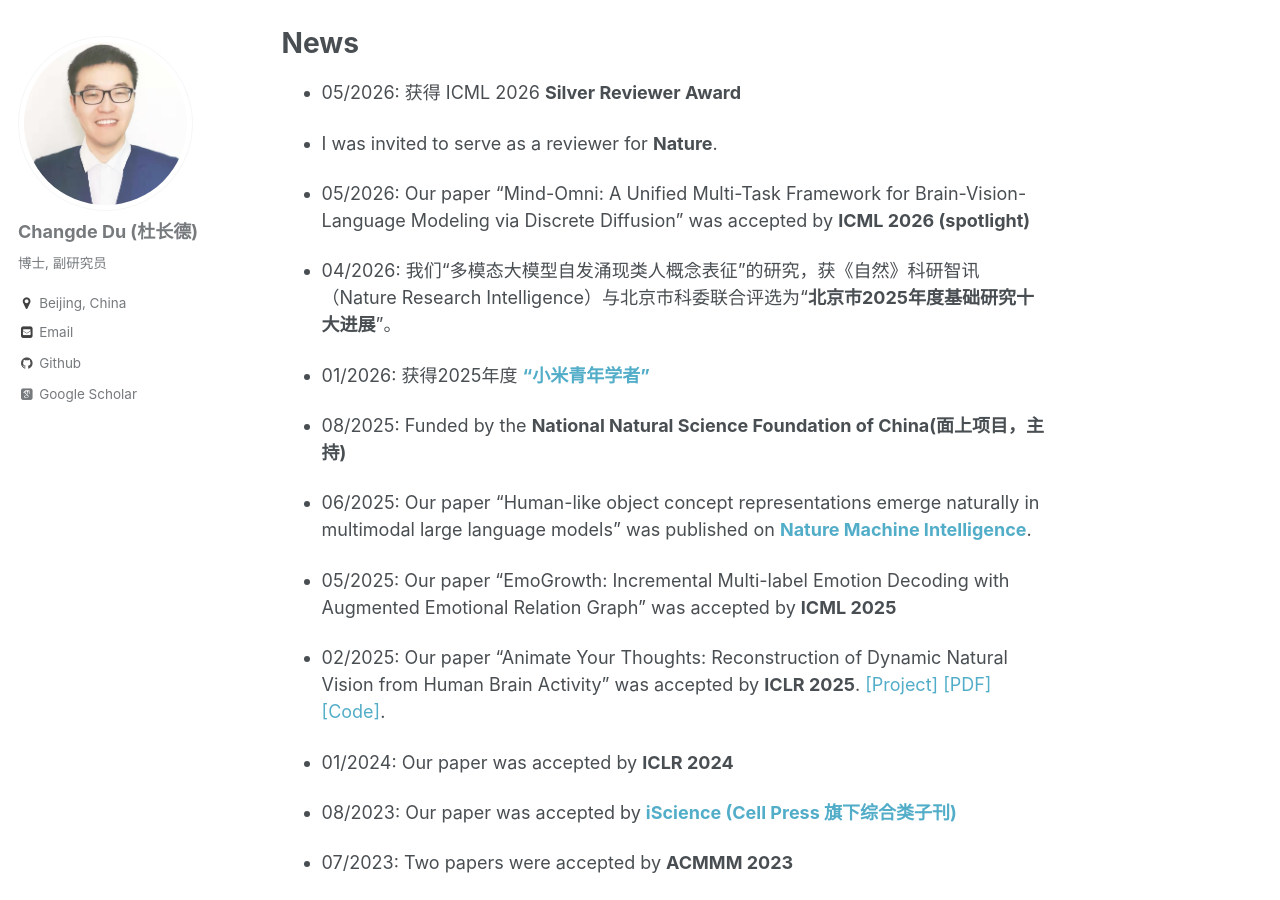
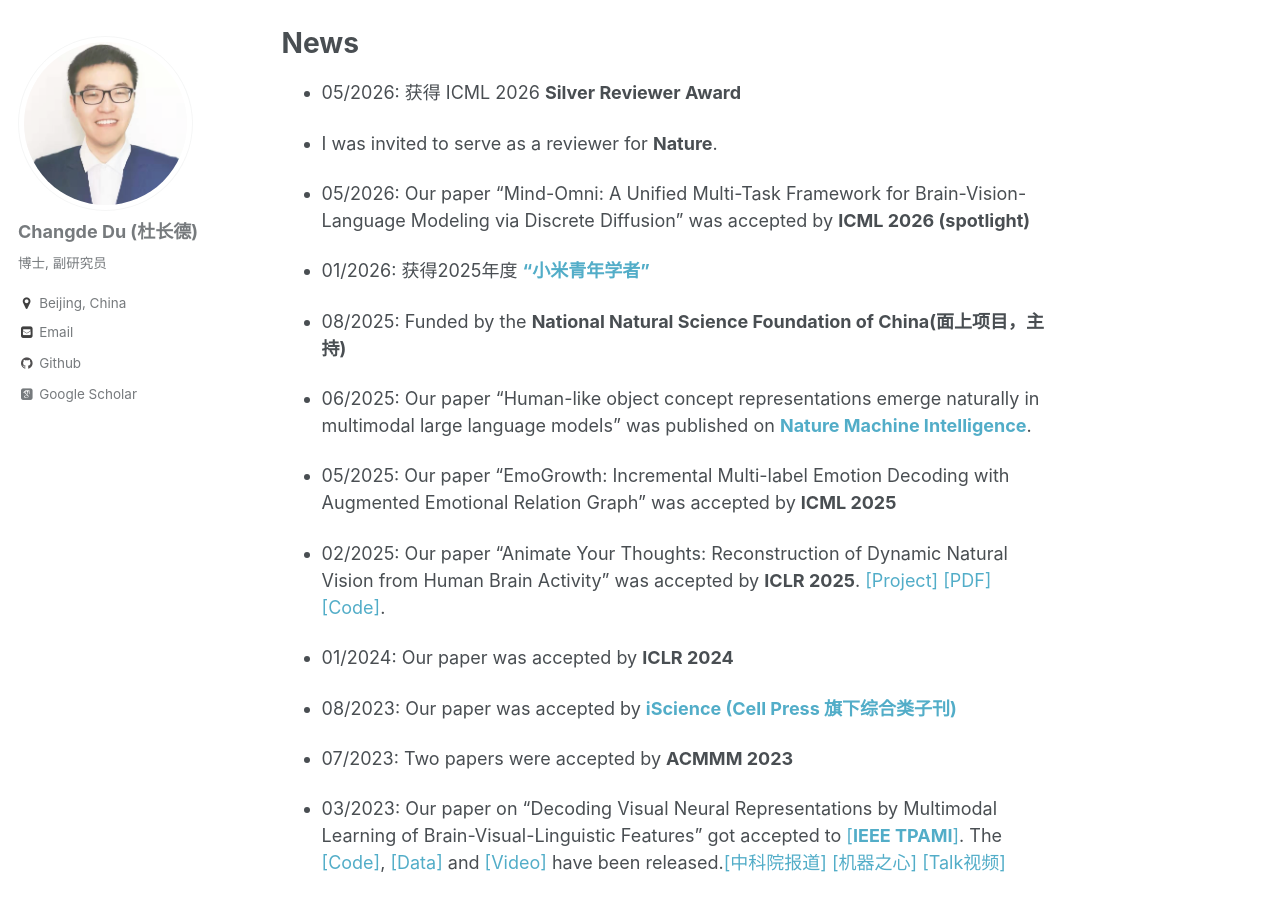
Before and after one commit to ChangdeDu/changdedu.github.io, a Jekyll site: the page built from _pages/about.md, in a window 1280 px wide and 900 px high, scrolled down 1131 px. Built offline with Jekyll 4.4.1, drawn with Linux system fonts in a browser that asks for light colours; some web fonts are replaced.

Commit message:
Update about.md

```diff
--- a/_pages/about.md
+++ b/_pages/about.md
@@ -27,8 +27,6 @@ redirect_from:
 - I was invited to serve as a reviewer for **Nature**.
 
 - 05/2026: Our paper "Mind-Omni: A Unified Multi-Task Framework for Brain-Vision-Language Modeling via Discrete Diffusion" was accepted by **ICML 2026 (spotlight)**
-
-- 04/2026: 我们“多模态大模型自发涌现类人概念表征”的研究，获《自然》科研智讯（Nature Research Intelligence）与北京市科委联合评选为“**北京市2025年度基础研究十大进展**”。
 
 - 01/2026: 获得2025年度 [**"小米青年学者"**](https://cdn.cnbj1.fds.api.mi-img.com/charity-static-file/res/document/20260212/e2cc6d17a5e0475cbac21a698095d5dc.pdf)
 
```
